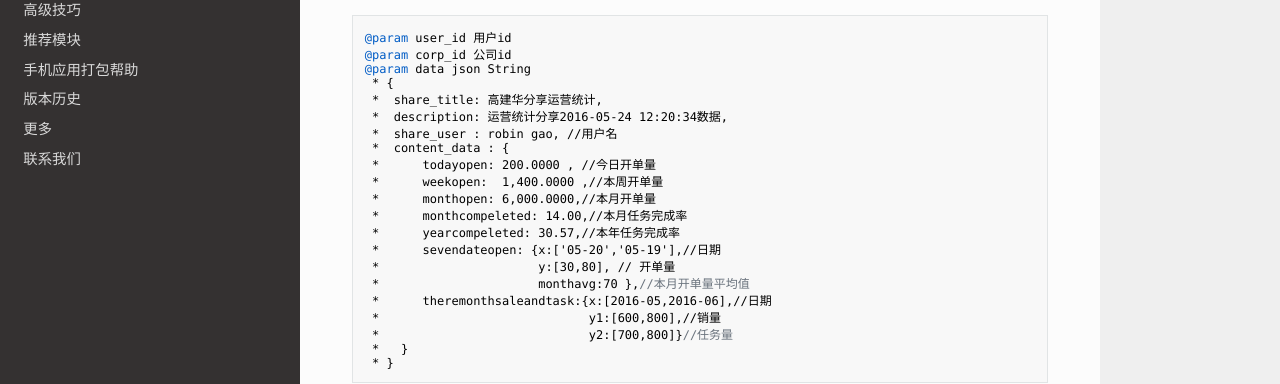
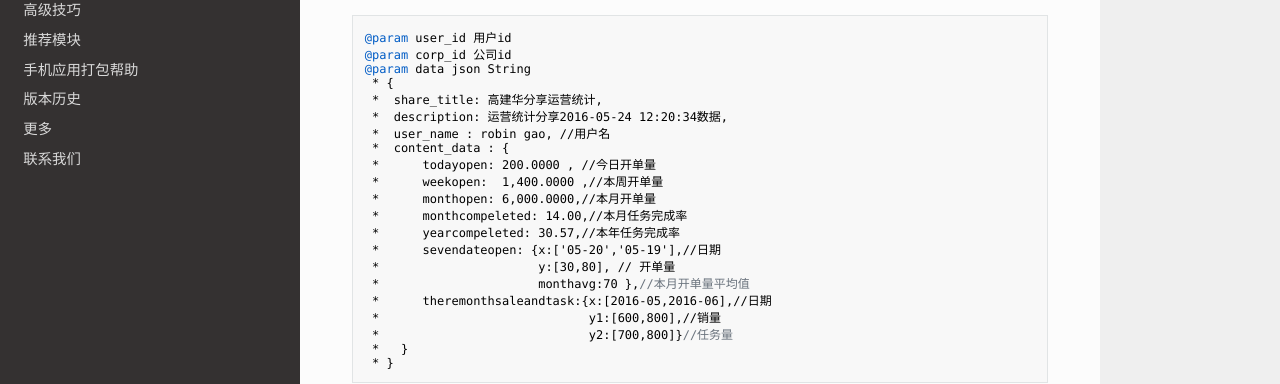
Before and after one commit to ETENG-HDP/VSA-API, an MkDocs documentation site: the page built from docs/yuyingtongji-share1.md, in a window 1280 px wide and 900 px high, scrolled down 459 px. Shown: the part 198-582 px from the top of the window. Built offline with MkDocs 1.6.1, drawn with Linux system fonts in a browser that asks for light colours; nearby versions of some CDN libraries; old or Windows-style settings are respelled for this version of MkDocs.

Commit message:
Update yuyingtongji-share1.md
修改用户名

```diff
--- a/docs/yuyingtongji-share1.md
+++ b/docs/yuyingtongji-share1.md
@@ -20,7 +20,7 @@
  	 * {
 	 * 	share_title: 高建华分享运营统计,
 	 * 	description: 运营统计分享2016-05-24 12:20:34数据,
-	 * 	share_user : robin gao, //用户名
+	 * 	user_name : robin gao, //用户名
 	 *  content_data : {
 	 *  	todayopen: 200.0000 , //今日开单量
 	 *  	weekopen:  1,400.0000 ,//本周开单量
```
